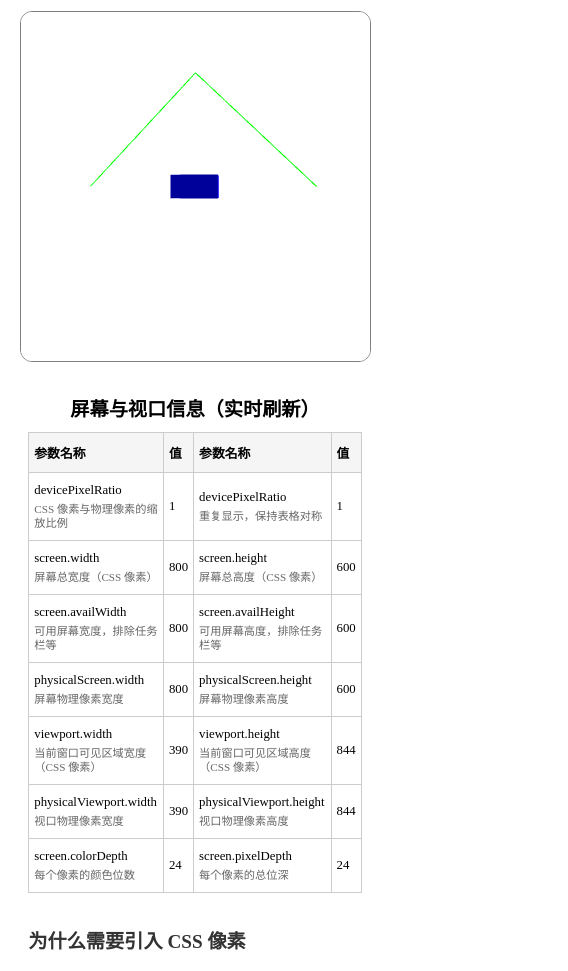
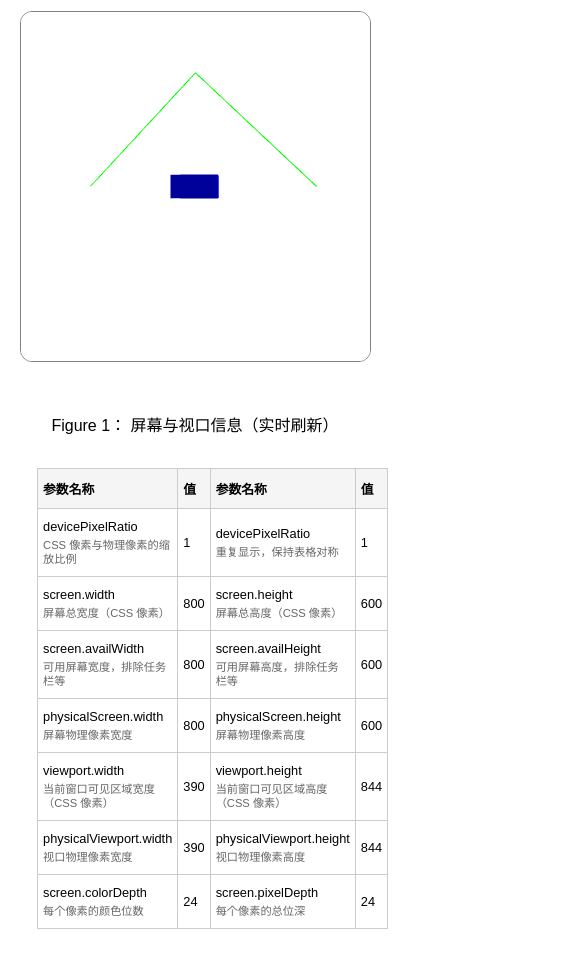
Before and after one commit to hexiongwu1995/Three, a website built with Vite: page index.html in a window 390 px wide. Shown: the part 90-1061 px from the top of the page, 568 px wide, since content can reach past the window. Built offline with nearby package versions, Linux system fonts and the light colour scheme.

Commit message:
fix: update layout and styles for improved readability and responsiveness

```diff
--- a/index.html
+++ b/index.html
@@ -6,16 +6,16 @@
   <meta name="viewport" content="width=device-width, initial-scale=1.0">
   <title>My first three.js app</title>
   <style>
-    /* body {
+    body {
       margin: 1rem auto;
       width: 90vw;
       max-width: 800px;
       min-width: 320px;
-      width: clamp(320px, 90vw, 800px);
+      /* width: clamp(320px, 90vw, 800px); */
       font-family: "Cambria Math", Arial, "KAiTi", sans-serif;
-    } */
+    }
 
-    body {
+    /* body {
       margin: 1rem auto;
       width: min(90vw, 800px);
     }
@@ -28,9 +28,9 @@
 
     @media (min-width: 1400px) {
       body {
-        width: min(50vw, 800px);
+        width: min(50vw, 1000px);
       }
-    }
+    } */
 
     .container {
       width: 100%;
@@ -44,7 +44,7 @@
     }
 
     table#screen-info-table {
-      width: 95%;
+      width: 100%;
       margin: 2rem auto;
       border-collapse: collapse;
       font-size: 0.8rem;
@@ -98,8 +98,12 @@
   aspect-ratio: 1 / 1;"></div>
   </div>
 
+
+  <figure>
+    <figcaption style="text-align: center;">
+      屏幕与视口信息（实时刷新）
+    </figcaption>
     <table id="screen-info-table">
-    <caption>屏幕与视口信息（实时刷新）</caption>
       <tbody>
         <tr>
           <th>参数名称</th>
@@ -152,6 +156,8 @@
       </tbody>
     </table>
 
+  </figure>
+
   <section style="width: 95%; margin: 2rem auto; font-size: 0.95rem; line-height: 1.75; color: #333;">
     <h2 style="font-size: 1.2rem; margin-bottom: 0.8rem;">为什么需要引入 CSS 像素</h2>
 
@@ -164,12 +170,32 @@
       of 71 cm (28 inches) results in a reference pixel of 0.26 mm, while a reading distance of 3.5 m (12 feet) results
       in a reference pixel of 1.3 mm.</p>
 
+    <style>
+      body {
+        counter-reset: figure;
+      }
+
+      figure {
+        margin: 50px auto;
+        counter-increment: figure;
+        width: 90%;
+        display: flex;
+        justify-content: center;
+        align-items: center;
+        flex-direction: column;
+      }
+
+      figure figcaption::before {
+        content: "Figure " counter(figure) "：";
+      }
+    </style>
 
     <figure>
-      <image src="./pixel1.png" alt="示意图" />
       <figcaption>
         Showing that pixels must become larger if the viewing distance increases
       </figcaption>
+      <img src="./pixel1.png" alt="示意图" style="width:90%;" />
+
     </figure>
 
     <p>This second image illustrates the effect of a device’s resolution on the pixel unit: an area of 1px by 1px is
@@ -178,11 +204,12 @@
 
 
     <figure>
-      <img src="./pixel2.png" alt="示意图">
       <figcaption>
         Showing that more device pixels (dots) are needed to cover a 1px by 1px area on a high-resolution device than on
         a lower-resolution one (of the same approximate viewing distance)
       </figcaption>
+      <img src="./pixel2.png" alt="示意图" style="width:90%;" />
+
     </figure>
 
     <p>A device pixel is the smallest unit of area on the device output capable of displaying its full range of colors.
@@ -216,9 +243,11 @@
 
 
 
-
+  <figure>
+    <figcaption style="text-align: center;">
+      常见显示设备 CSS 像素尺寸
+    </figcaption>
     <table id="device-size-table">
-    <caption>常见显示设备 CSS 像素尺寸</caption>
       <tbody>
         <tr>
           <th>设备类型</th>
@@ -282,6 +311,10 @@
         </tr>
       </tbody>
     </table>
+
+  </figure>
+
+
 
 
 
```
Also changed, not shown: dist/index.html. Lines whose indentation alone changed are shown as unchanged.
